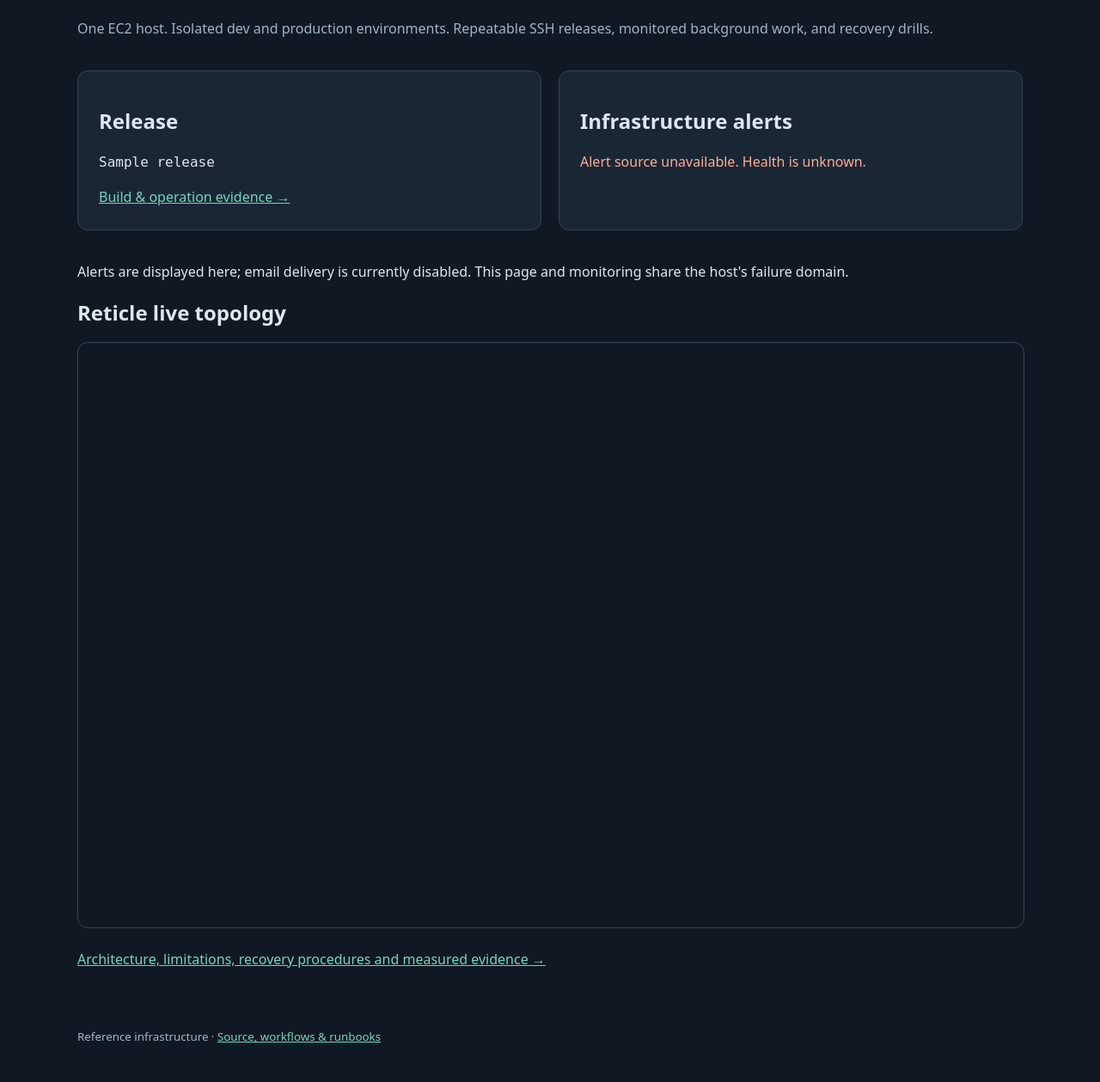
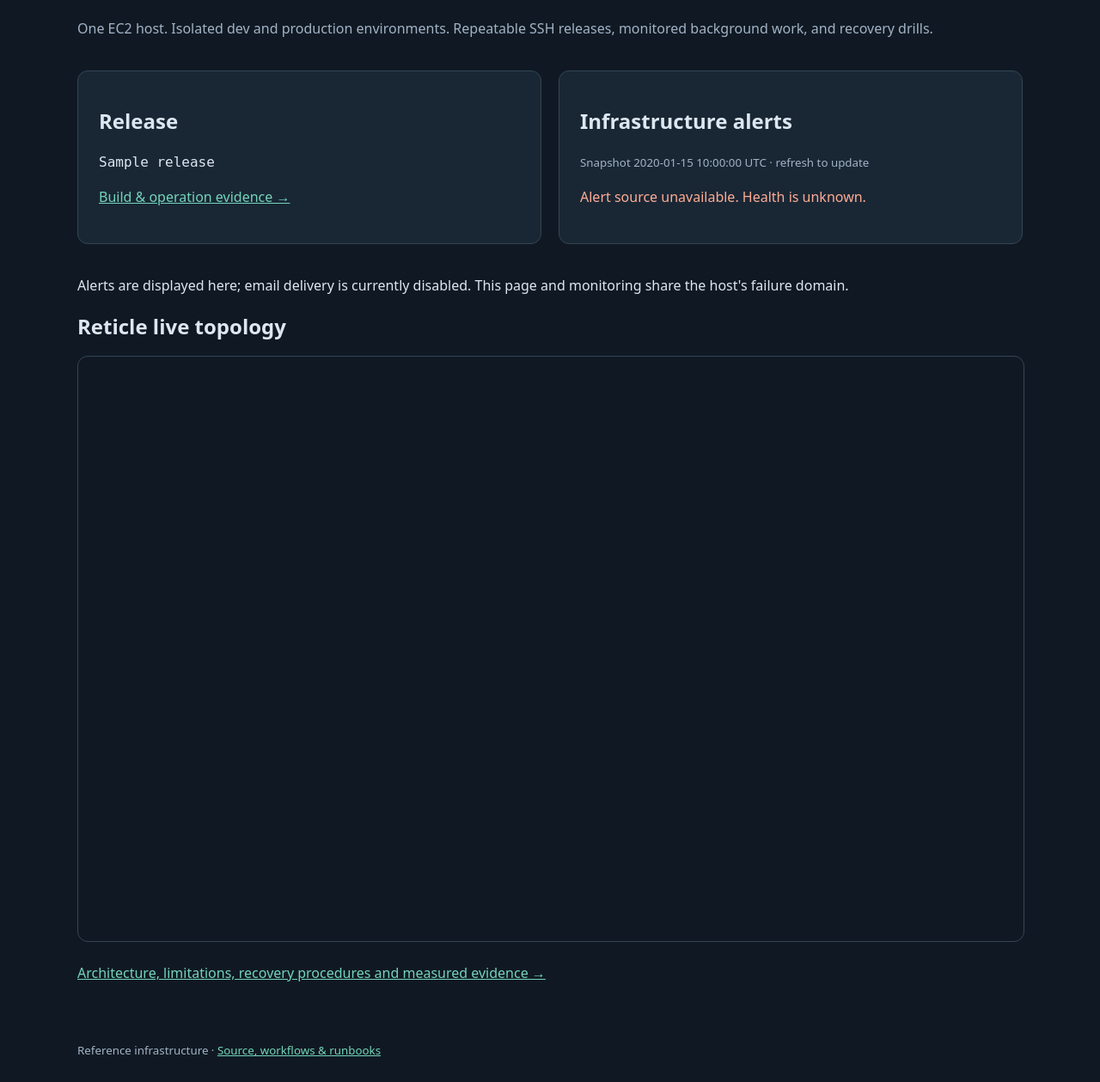
Before and after one commit to mannders00/uptimekit, a Django app: template templates/operations.html in a window 1280 px wide. Shown: the part 216-1475 px from the top of the page at 86% size. Before the commit the page ends 1429 px from the top, so only its background shows below. Run offline with Django 5.2, Linux system fonts and the light colour scheme; the template is opened without the code that fills it: most values are stand-ins (such as "Sample title", 1, 10 or a date in 2020); parts of the project's set-up code (start-up, migrations or seed data) failed here and were passed over.

Commit message:
Clarify public alert freshness and verify streamed report downloads

```diff
--- a/core/health.py
+++ b/core/health.py
@@ -71,4 +71,4 @@ def operations(request):
         available = True
     except (httpx.HTTPError, ValueError):
         pass
-    return render(request, 'operations.html', {'alerts': alerts, 'available': available, 'release': settings.RELEASE_SHA})
+    return render(request, 'operations.html', {'alerts': alerts, 'available': available, 'release': settings.RELEASE_SHA, 'sampled_at': timezone.now()})
--- a/templates/operations.html
+++ b/templates/operations.html
@@ -1 +1 @@
-{% extends 'base.html' %}{% block content %}<p class="ok">LIVE OPERATIONS / REFERENCE DEPLOYMENT</p><h1>Infrastructure you can inspect.</h1><p class="muted">One EC2 host. Isolated dev and production environments. Repeatable SSH releases, monitored background work, and recovery drills.</p><div class="grid"><div class="card"><h2>Release</h2><p><code>{{ release|truncatechars:16 }}</code></p><a href="https://github.com/mannders00/uptimekit/actions">Build & operation evidence →</a></div><div class="card"><h2>Infrastructure alerts</h2>{% if available %}{% for alert in alerts %}<p class="bad">{{ alert.name }} · {{ alert.severity }}<br><small>Since {{ alert.since }}</small></p>{% empty %}<p class="ok">No active alerts reported.</p>{% endfor %}{% else %}<p class="bad">Alert source unavailable. Health is unknown.</p>{% endif %}</div></div><p>Alerts are displayed here; email delivery is currently disabled. This page and monitoring share the host's failure domain.</p><h2>Reticle live topology</h2><iframe src="/reticle/" title="Read-only live infrastructure topology" loading="lazy"></iframe><p><a href="https://github.com/mannders00/uptimekit/tree/main/docs">Architecture, limitations, recovery procedures and measured evidence →</a></p>{% endblock %}
+{% extends 'base.html' %}{% block content %}<p class="ok">LIVE OPERATIONS / REFERENCE DEPLOYMENT</p><h1>Infrastructure you can inspect.</h1><p class="muted">One EC2 host. Isolated dev and production environments. Repeatable SSH releases, monitored background work, and recovery drills.</p><div class="grid"><div class="card"><h2>Release</h2><p><code>{{ release|truncatechars:16 }}</code></p><a href="https://github.com/mannders00/uptimekit/actions">Build & operation evidence →</a></div><div class="card"><h2>Infrastructure alerts</h2><small>Snapshot {{ sampled_at|date:'Y-m-d H:i:s' }} UTC · refresh to update</small>{% if available %}{% for alert in alerts %}<p class="bad">{{ alert.name }} · {{ alert.severity }}<br><small>Since {{ alert.since }}</small></p>{% empty %}<p class="ok">No active alerts reported.</p>{% endfor %}{% else %}<p class="bad">Alert source unavailable. Health is unknown.</p>{% endif %}</div></div><p>Alerts are displayed here; email delivery is currently disabled. This page and monitoring share the host's failure domain.</p><h2>Reticle live topology</h2><iframe src="/reticle/" title="Read-only live infrastructure topology" loading="lazy"></iframe><p><a href="https://github.com/mannders00/uptimekit/tree/main/docs">Architecture, limitations, recovery procedures and measured evidence →</a></p>{% endblock %}
```
Also changed, not shown: tests/test_boundaries.py (+1 -1 lines), 1 other file.
